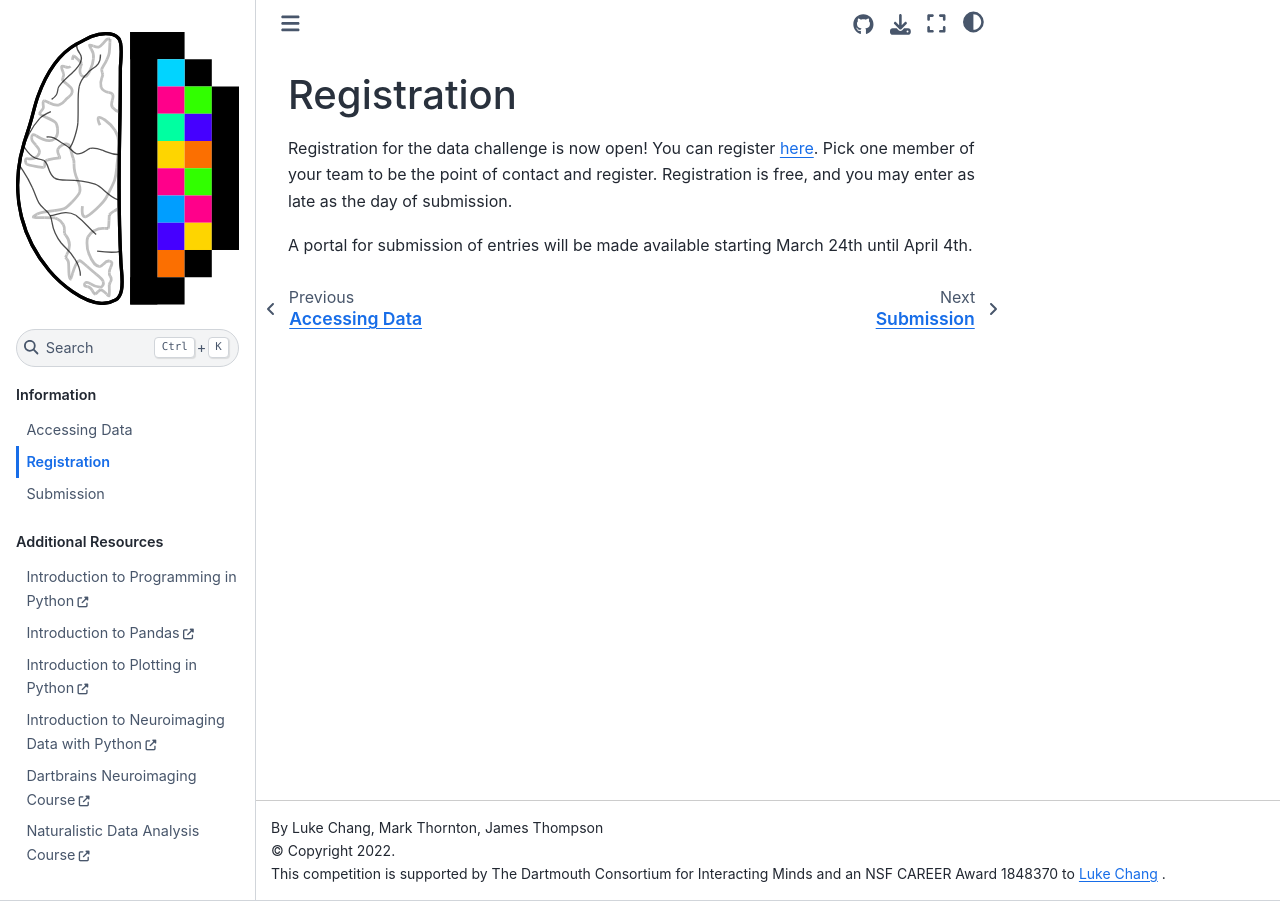
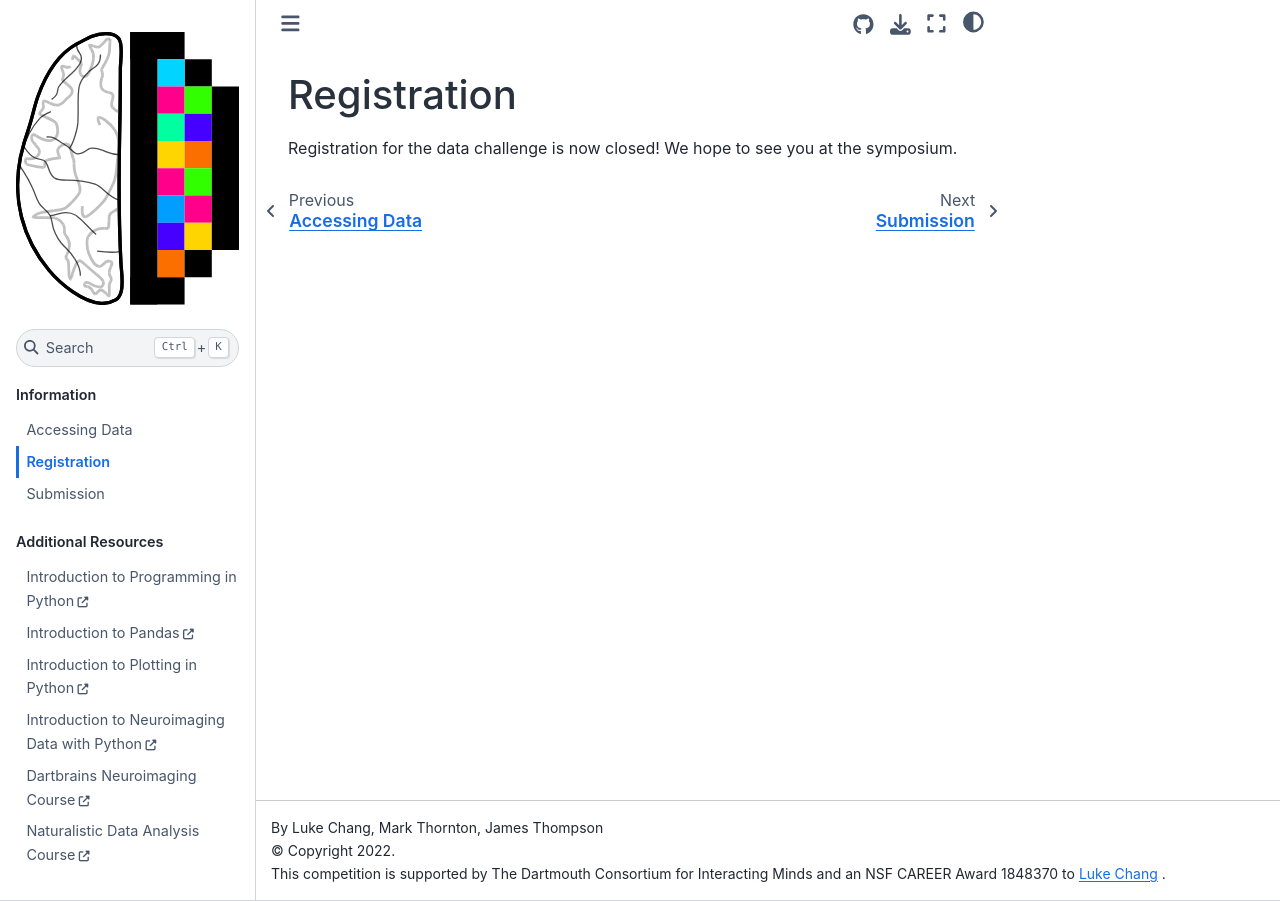
Before and after one commit to computational-san/sans_data_competition, a Jupyter Book: the page built from content/Registration.md, in a window 1280 px wide. Built offline with Jupyter Book 1.0.4 settings and Sphinx 7.4.7 and the Sphinx Book theme 1.1.4, drawn with Linux system fonts in a browser that asks for light colours.

Commit message:
Update Registration.md

```diff
--- a/content/Registration.md
+++ b/content/Registration.md
@@ -1,4 +1,2 @@
 # Registration
-Registration for the data challenge is now open! You can register [here](https://form.jotform.com/220664461379158). Pick one member of your team to be the point of contact and register. Registration is free, and you may enter as late as the day of submission.
-
-A portal for submission of entries will be made available starting March 24th until April 4th.
+Registration for the data challenge is now closed! We hope to see you at the symposium.
```
